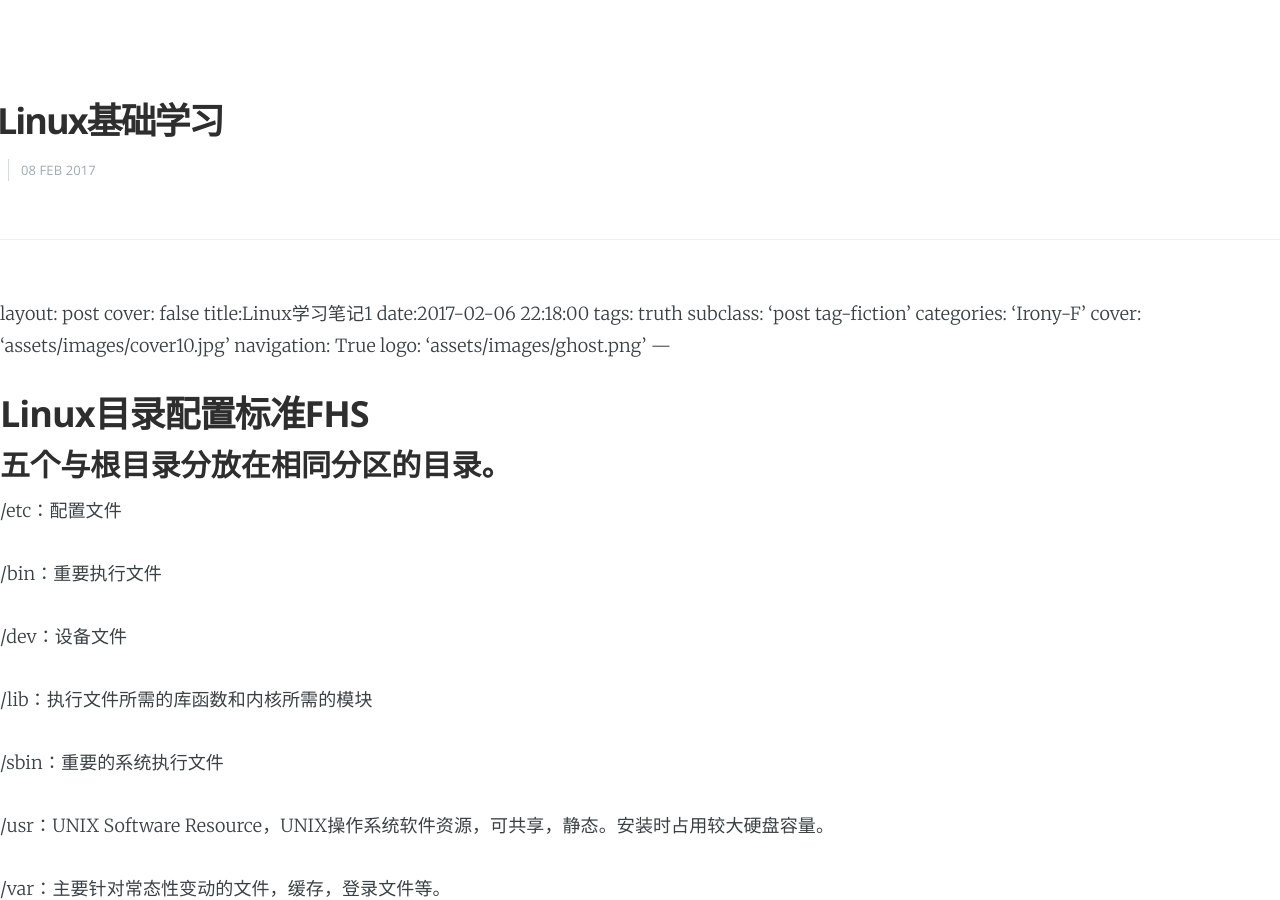
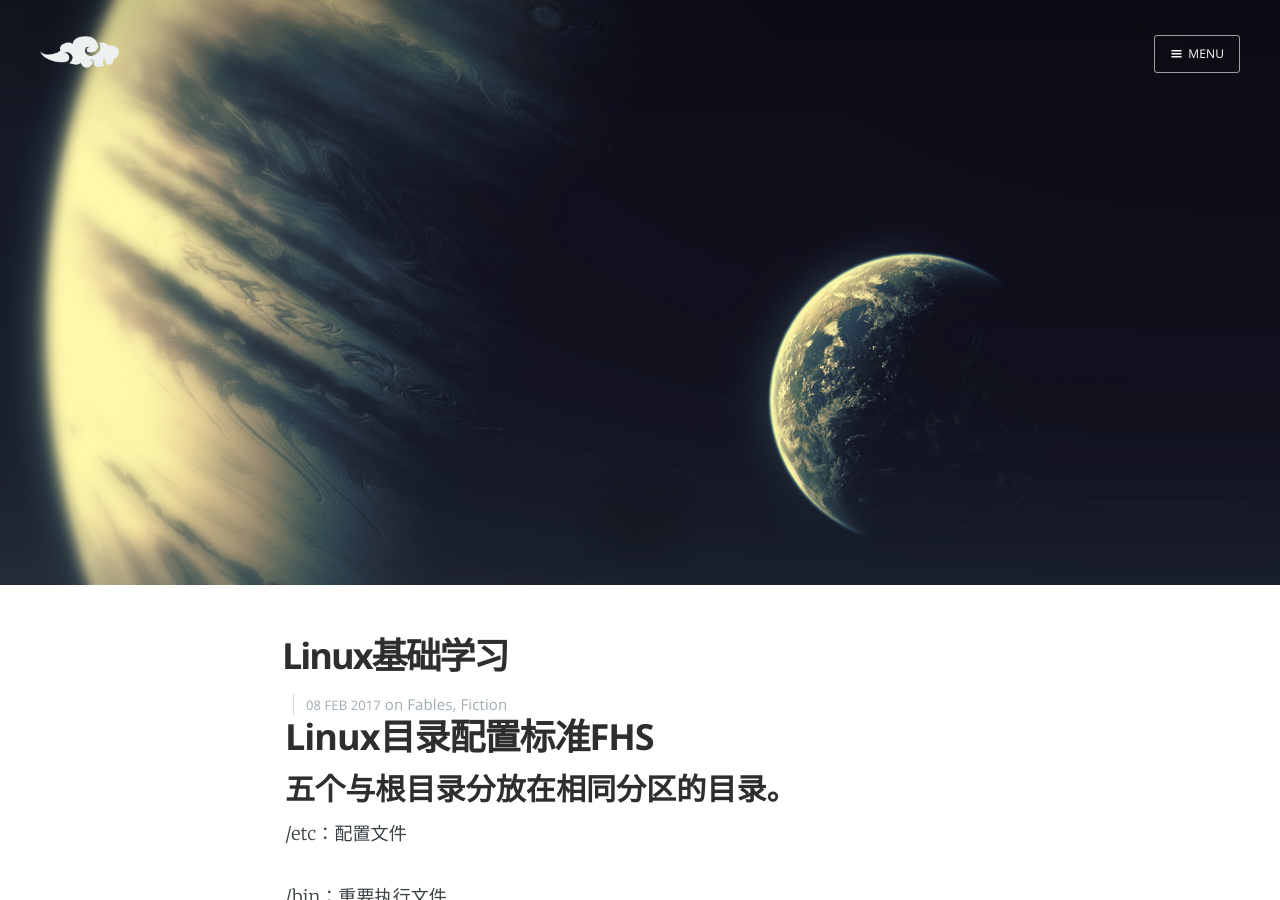
Before and after one commit to Irony-F/Irony-F.github.io, a Jekyll site: the page built from _posts/2017-02-08-Linux基础学习.md, in a window 1280 px wide and 900 px high. Built offline with Jekyll 4.4.1, drawn with Linux system fonts in a browser that asks for light colours; nearby versions of some CDN libraries; some web fonts are replaced; our own code applies the rules of GitHub Pages for plain Markdown files.

Commit message:
Update 2017-02-08-Linux基础学习.md

```diff
--- a/_posts/2017-02-08-Linux基础学习.md
+++ b/_posts/2017-02-08-Linux基础学习.md
@@ -1,17 +1,14 @@
-
 ---
 layout: post
-cover: false
-title:Linux学习笔记1
-date:2017-02-06 22:18:00
-tags: truth
-subclass: 'post tag-fiction'
+cover: 'assets/images/cover10.jpg'
+title: Linux基础学习
+date:   2017-02-08 10:08:00
+tags: fables fiction
+subclass: 'post tag-test tag-content'
 categories: 'Irony-F'
-cover: 'assets/images/cover10.jpg'
 navigation: True
 logo: 'assets/images/ghost.png'
 ---
-
 
 
 Linux目录配置标准FHS
```
